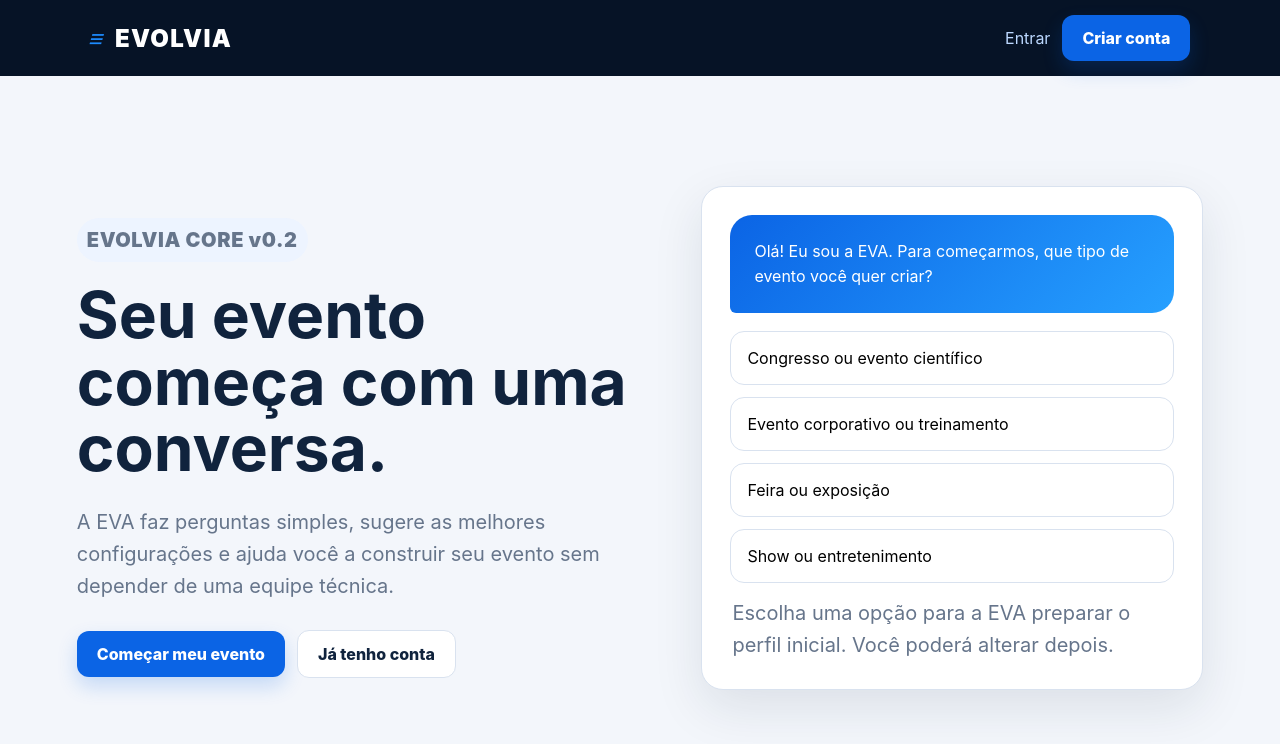
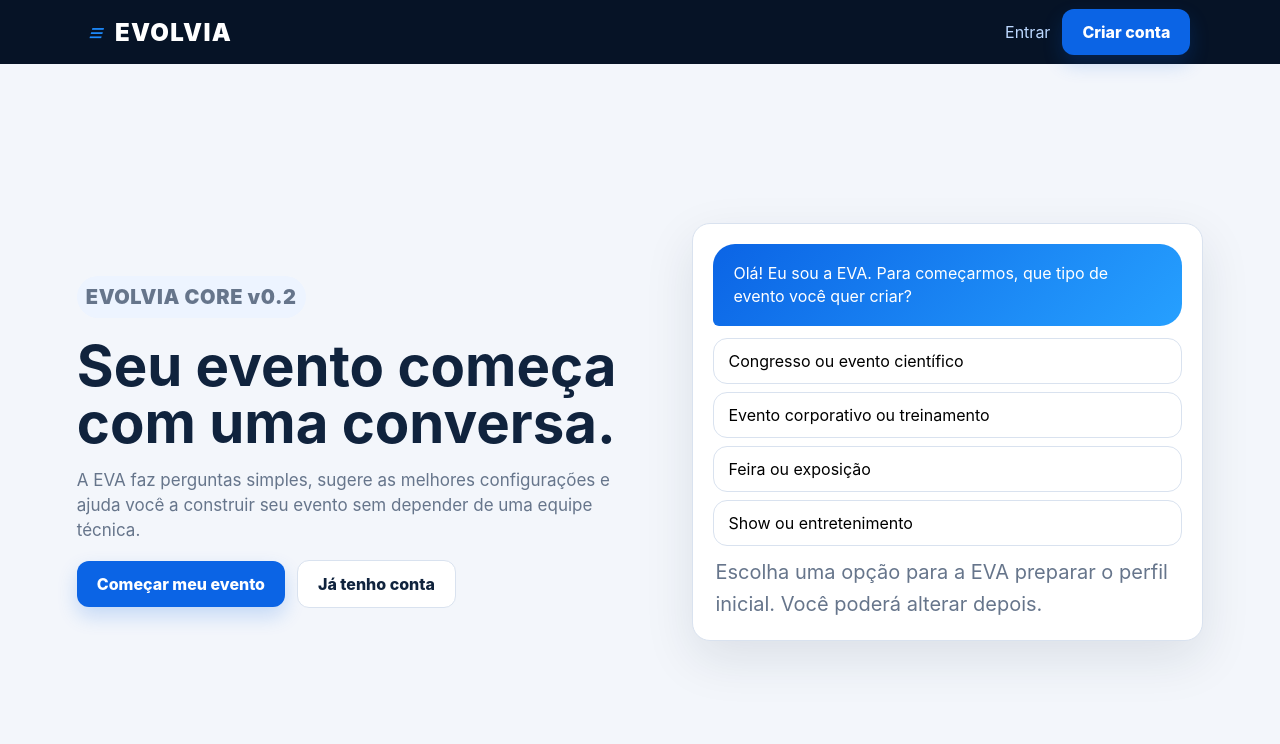
Before and after one commit to evolvia-tecnologia/evolvia-platform, a Next.js app in the folder apps/web/: page / in a window 1280 px wide. Shown: the top 744 px of the page. Built offline with nearby package versions, Linux system fonts and the light colour scheme.

Commit message:
fix(ux): compactar home da EVA em telas baixas

```diff
--- /dev/null
+++ b/apps/web/app/home-viewport.module.css
@@ -0,0 +1,141 @@
+.viewport {
+  min-height: 100vh;
+  min-height: 100svh;
+}
+
+.primaryActions {
+  margin-top: 28px;
+}
+
+.selectionStatus {
+  margin: 14px 2px 0;
+}
+
+.viewport :global(.option):focus-visible {
+  outline: 3px solid rgba(11, 100, 229, .3);
+  outline-offset: 3px;
+}
+
+/*
+ * Compacta somente desktops com pouca altura útil. Tablet, celular e zoom
+ * seguem o reflow existente e podem rolar sem cortar conteúdo.
+ */
+@media (max-height: 820px) and (min-width: 901px) {
+  .viewport :global(.topbar) {
+    height: 64px;
+  }
+
+  .viewport :global(.hero) {
+    min-height: calc(100vh - 64px);
+    min-height: calc(100svh - 64px);
+    gap: clamp(34px, 4vw, 54px);
+    padding: 28px 0;
+  }
+
+  .viewport :global(.event-status) {
+    padding: 5px 9px;
+  }
+
+  .viewport :global(.hero h1) {
+    margin-bottom: 16px;
+    font-size: clamp(40px, 4.4vw, 60px);
+    line-height: 1.01;
+  }
+
+  .viewport :global(.hero > div:first-child > p:not(.event-status)) {
+    font-size: 17px;
+    line-height: 1.45;
+  }
+
+  .primaryActions {
+    margin-top: 18px;
+  }
+
+  .viewport :global(.hero-card) {
+    padding: 20px;
+    border-radius: 18px;
+  }
+
+  .viewport :global(.eva-bubble) {
+    padding: 18px 20px;
+    line-height: 1.45;
+  }
+
+  .viewport :global(.options-grid) {
+    gap: 8px;
+    margin-top: 12px;
+  }
+
+  .viewport :global(.option) {
+    min-height: 46px;
+    padding: 11px 14px;
+  }
+
+  .selectionStatus {
+    margin-top: 10px;
+    line-height: 1.4;
+  }
+}
+
+@media (max-height: 680px) and (min-width: 901px) {
+  .viewport :global(.topbar) {
+    height: 56px;
+  }
+
+  .viewport :global(.hero) {
+    min-height: calc(100vh - 56px);
+    min-height: calc(100svh - 56px);
+    gap: 30px;
+    padding: 18px 0;
+  }
+
+  .viewport :global(.hero h1) {
+    margin-bottom: 12px;
+    font-size: clamp(36px, 4vw, 52px);
+  }
+
+  .viewport :global(.hero > div:first-child > p:not(.event-status)) {
+    font-size: 16px;
+    line-height: 1.4;
+  }
+
+  .primaryActions {
+    margin-top: 14px;
+  }
+
+  .viewport :global(.hero-card) {
+    padding: 16px;
+  }
+
+  .viewport :global(.eva-bubble) {
+    padding: 15px 17px;
+  }
+
+  .viewport :global(.options-grid) {
+    gap: 7px;
+    margin-top: 10px;
+  }
+
+  .viewport :global(.option) {
+    min-height: 44px;
+    padding: 9px 12px;
+  }
+
+  .selectionStatus {
+    margin-top: 8px;
+    font-size: 12px;
+  }
+}
+
+@media (prefers-reduced-motion: reduce) {
+  .viewport :global(.option) {
+    transition: none;
+  }
+}
+
+@media (forced-colors: active) {
+  .viewport :global(.option):focus-visible {
+    outline: 2px solid Highlight;
+    outline-offset: 2px;
+  }
+}
--- a/apps/web/app/page.tsx
+++ b/apps/web/app/page.tsx
@@ -2,6 +2,7 @@
 
 import Link from 'next/link';
 import { useEffect, useState } from 'react';
+import styles from './home-viewport.module.css';
 
 const eventTypes = [
   'Congresso ou evento científico',
@@ -47,7 +48,7 @@ export default function HomePage() {
     persistEventType(eventType);
   }
 
-  return <main className="shell">
+  return <main className={`shell ${styles.viewport}`}>
     <header className="topbar">
       <div className="brand">EVOLVIA</div>
       <nav className="nav-actions" aria-label="Acesso à conta">
@@ -61,7 +62,7 @@ export default function HomePage() {
         <p className="event-status">EVOLVIA CORE v0.2</p>
         <h1>Seu evento começa com uma conversa.</h1>
         <p>A EVA faz perguntas simples, sugere as melhores configurações e ajuda você a construir seu evento sem depender de uma equipe técnica.</p>
-        <div className="nav-actions" style={{ marginTop: 28 }}>
+        <div className={`nav-actions ${styles.primaryActions}`}>
           <Link className="btn btn-primary" href="/cadastro">Começar meu evento</Link>
           <Link className="btn btn-secondary" href="/login">Já tenho conta</Link>
         </div>
@@ -83,7 +84,7 @@ export default function HomePage() {
             </button>;
           })}
         </div>
-        <p className="muted small" aria-live="polite" style={{ margin: '14px 2px 0' }}>
+        <p className={`muted small ${styles.selectionStatus}`} aria-live="polite">
           {selectedEventType
             ? `Perfil inicial escolhido: ${selectedEventType}. A EVA levará essa escolha para o Wizard.`
             : 'Escolha uma opção para a EVA preparar o perfil inicial. Você poderá alterar depois.'}
```
